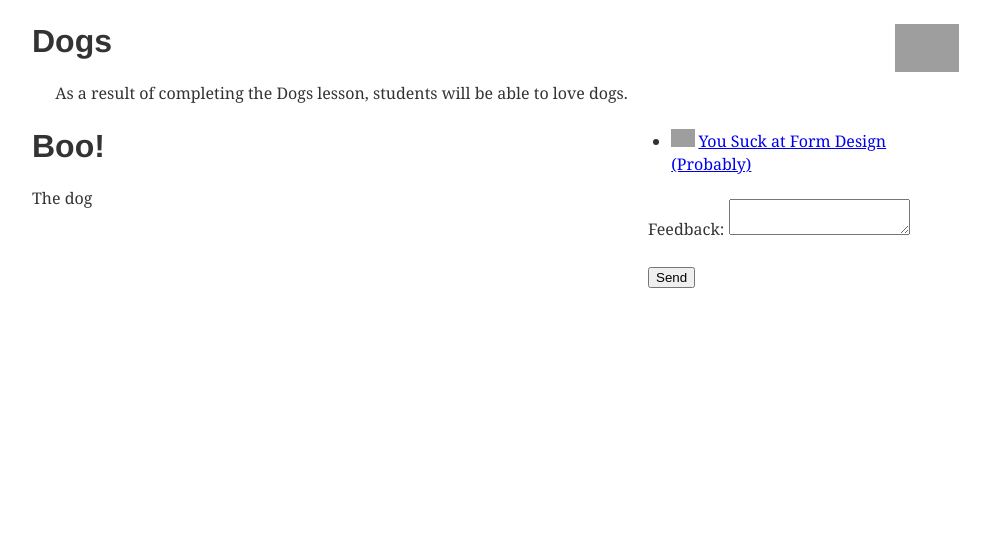
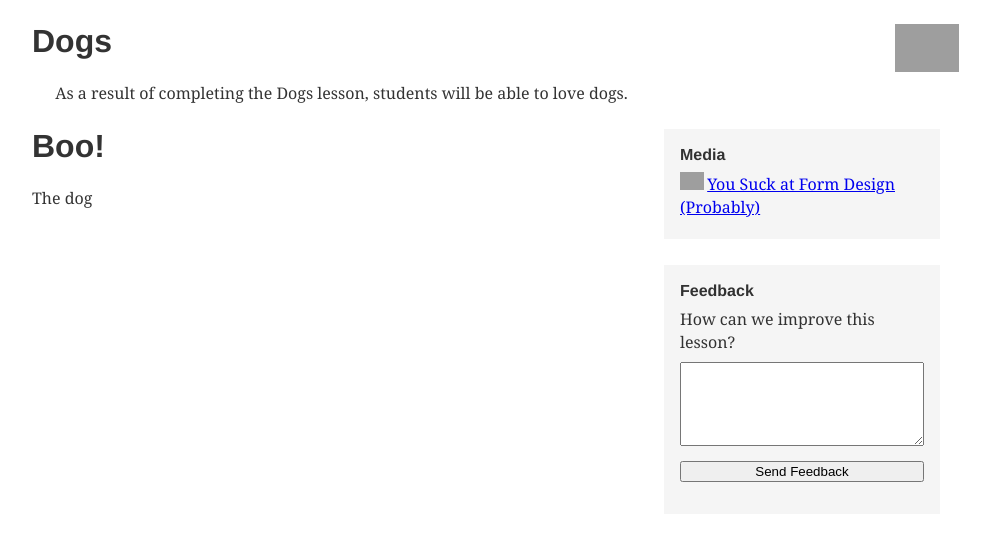
Before and after one commit to nolastan/kurriculum, a Gatsby site: page /dogs in a window 1280 px wide. Shown: the whole page, without its empty margins (146-1136 px from the left). Built offline with nearby package versions, Linux system fonts and the light colour scheme; Gatsby itself is replaced by a stand-in of ours; some packages are replaced by stand-ins of ours; grey boxes are pictures that could not be loaded.

Commit message:
style form

```diff
--- a/src/styles/global.css
+++ b/src/styles/global.css
@@ -1,5 +1,24 @@
 .lesson-main aside {
   flex: 1;
+}
+
+.lesson-main aside section {
+  padding: 1ex 1em;
+  margin: 0 1em 3ex;
+  background: whitesmoke;
+}
+
+textarea {
+  width: 100%;
+  margin: 1ex 0;
+  height: 12ex;
+  padding: 0.5em;
+}
+
+button { width: 100%; }
+
+.lesson-main aside h4 {
+  margin: 1ex 0;
 }
 
 .lesson-content {
@@ -10,6 +29,11 @@
   display: flex;
 }
 
-.lesson-media ul li {
-  list-style-type: none;;
+ul {
+  margin: 0;
 }
+
+li {
+  list-style-type: none;
+  list-style-position: inside;
+}
--- a/src/templates/lessonTemplate.js
+++ b/src/templates/lessonTemplate.js
@@ -36,17 +36,24 @@ export default function Template({
             dangerouslySetInnerHTML={{ __html: html }}
           />
           <aside>
+            <section>
+              <h4>Media</h4>
               <Media items={frontmatter.media} />
+            </section>
+            <section>
               <form name="Lesson Feedback" method="POST" data-netlify="true">
                 <input type="hidden" name="form-name" value="Lesson Feedback" />
                 <input type="hidden" name="lesson" value={frontmatter.title} />
+                <label>
+                  <h4>Feedback</h4>
+                  <div>How can we improve this lesson?</div>
+                  <textarea name="feedback"></textarea>
+                </label>
                 <p>
-                <label>Feedback: <textarea name="feedback"></textarea></label>
-              </p>
-              <p>
-                <button type="submit">Send</button>
+                  <button type="submit">Send Feedback</button>
                 </p>
               </form>
+            </section>
           </aside>
         </main>
       </div>
```
Lines whose indentation alone changed are shown as unchanged.
